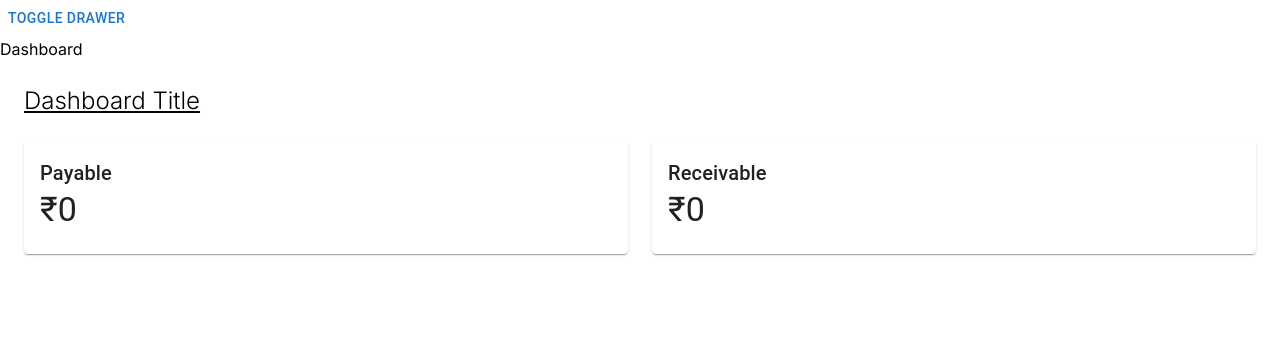
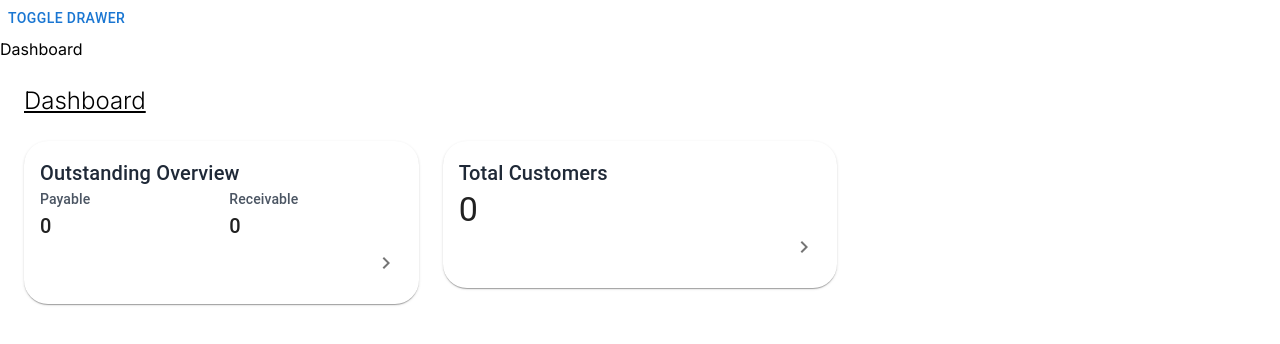
Before and after one commit to softgen-mustafa/softgen-web, a Next.js app: page /dashboard in a window 1280 px wide. Shown: the top 344 px of the page. Built offline with nearby package versions, Linux system fonts and the light colour scheme; no server answers.

Commit message:
Outstanding Card and Customer Card cards ported

```diff
--- /dev/null
+++ b/app/dashboard/cards/customer_card.tsx
@@ -0,0 +1,64 @@
+"use client";
+
+import React, { useEffect, useState } from "react";
+import {
+  Card,
+  CardContent,
+  Typography,
+  CircularProgress,
+  IconButton,
+} from "@mui/material";
+import { ChevronRight } from "@mui/icons-material";
+import { getAsync, getBmrmBaseUrl } from "@/app/services/rest_services";
+
+const CustomerDetailsCard = () => {
+  const [data, setData] = useState<{
+    totalCount: number;
+  } | null>(null);
+  const [isLoading, setIsLoading] = useState(true);
+
+  useEffect(() => {
+    CustomerCardApi();
+  }, []);
+
+  const CustomerCardApi = async () => {
+    try {
+      setIsLoading(true);
+      let url = `${getBmrmBaseUrl()}/ledger/total-count`;
+      const response = await getAsync(url);
+      setData({
+        totalCount: response.total_count,
+      });
+    } catch (error) {
+      console.error("Error fetching data:", error);
+    } finally {
+      setIsLoading(false);
+    }
+  };
+
+  return (
+    <Card className="bg-white shadow-md" sx={{ borderRadius: 6 }}>
+      {isLoading ? (
+        <CardContent className="flex justify-center items-center h-40">
+          <CircularProgress />
+        </CardContent>
+      ) : (
+        <CardContent className="p-6">
+          <Typography variant="h6" className="text-gray-800 mb-4">
+            Total Customers
+          </Typography>
+          <Typography variant="h4" className="font-bold mb-4">
+            {data?.totalCount.toLocaleString() || "0"}
+          </Typography>
+          <div className="flex justify-end">
+            <IconButton size="small">
+              <ChevronRight />
+            </IconButton>
+          </div>
+        </CardContent>
+      )}
+    </Card>
+  );
+};
+
+export { CustomerDetailsCard };
--- /dev/null
+++ b/app/dashboard/cards/outstanding_card.tsx
@@ -0,0 +1,110 @@
+
+"use client";
+
+import React, { useEffect, useState } from "react";
+import {
+  Card,
+  CardContent,
+  Typography,
+  CircularProgress,
+  IconButton,
+  Grid,
+} from "@mui/material";
+import { ChevronRight } from "@mui/icons-material";
+import { getAsync, getBmrmBaseUrl } from "@/app/services/rest_services";
+
+interface OutstandingData {
+  payableTitle: string;
+  receivableTitle: string;
+  payableAmount: number;
+  receivableAmount: number;
+  currency: string;
+}
+
+const OutstandingCard = () => {
+  const [data, setData] = useState<OutstandingData | null>(null);
+  const [isLoading, setIsLoading] = useState(true);
+
+  useEffect(() => {
+    fetchOutstandingData();
+  }, []);
+
+  const fetchOutstandingData = async () => {
+    try {
+      setIsLoading(true);
+      let url = `${getBmrmBaseUrl()}/bill/get/outstanding-overview`;
+      const response = await getAsync(url);
+
+      if (response === null || response.length < 2) {
+        throw new Error("Invalid response data");
+      }
+
+      setData({
+        payableTitle: response[0].name || "Payable",
+        receivableTitle: response[1].name || "Receivable",
+        payableAmount: response[0].closingBal,
+        receivableAmount: response[1].closingBal,
+        currency: response.currency || "₹",
+      });
+    } catch (error) {
+      console.error("Error fetching outstanding data:", error);
+    } finally {
+      setIsLoading(false);
+    }
+  };
+
+  const AmountDisplay = ({
+    title,
+    amount,
+  }: {
+    title: string;
+    amount: number;
+  }) => (
+    <div>
+      <Typography variant="subtitle2" className="text-gray-600">
+        {title}
+      </Typography>
+      <Typography variant="h6" className="font-bold">
+        {data?.currency}
+        {amount.toLocaleString()}
+      </Typography>
+    </div>
+  );
+
+  return (
+    <Card className="bg-white shadow-md" sx={{ borderRadius: 6 }}>
+      {isLoading ? (
+        <CardContent className="flex justify-center items-center h-40">
+          <CircularProgress />
+        </CardContent>
+      ) : (
+        <CardContent className="p-6">
+          <Typography variant="h6" className="text-gray-800 mb-4">
+            Outstanding Overview
+          </Typography>
+          <Grid container spacing={2} className="mb-1">
+            <Grid item xs={6}>
+              <AmountDisplay
+                title={data?.payableTitle || "Payable"}
+                amount={data?.payableAmount || 0}
+              />
+            </Grid>
+            <Grid item xs={6}>
+              <AmountDisplay
+                title={data?.receivableTitle || "Receivable"}
+                amount={data?.receivableAmount || 0}
+              />
+            </Grid>
+          </Grid>
+          <div className="flex justify-end">
+            <IconButton size="small">
+              <ChevronRight />
+            </IconButton>
+          </div>
+        </CardContent>
+      )}
+    </Card>
+  );
+};
+
+export {OutstandingCard} ;
--- a/app/dashboard/page.tsx
+++ b/app/dashboard/page.tsx
@@ -1,106 +1,20 @@
-"use client";
-
-import { useRouter } from "next/router";
-import { useEffect, useState } from "react";
-import { getAsync, getBmrmBaseUrl } from "../services/rest_services";
-import {
-  Box,
-  Card,
-  CardContent,
-  Typography,
-  CircularProgress,
-} from "@mui/material";
-
-
+import { CustomerDetailsCard } from "./cards/customer_card";
+import { Grid } from "@mui/material";
+import { OutstandingCard } from "./cards/outstanding_card";
 const Page = () => {
-  const [details, setDetails] = useState<{
-    payableTitle: string;
-    receivableTitle: string;
-    payableAmount: number;
-    receivableAmount: number;
-    currency: string;
-  } | null>(null);
-  const [loading, setLoading] = useState(true);
-
-  const hasReloaded = false;
-  const selectedCompany = "df89b80e-9048-49f1-9c5e-0c88fe9886f0";
-
-  useEffect(() => {
-    outstandingDashboardApi();
-  }, [selectedCompany, hasReloaded]);
-
-  const outstandingDashboardApi = async () => {
-    setLoading(true);
-    try {
-      const url = `${getBmrmBaseUrl()}/bill/get/outstanding-overview`;
-      let response = await getAsync(url);
-      console.log(response);
-      if (response === null || response.length < 1) {
-        response = [
-          {
-            name: "Payable",
-            billDate: "0001-01-01T00:00:00",
-            dueDate: null,
-            closingBal: 0,
-            isOutstanding: false,
-          },
-          {
-            name: "Receivable",
-            billDate: "0001-01-01T00:00:00",
-            dueDate: null,
-            closingBal: 0,
-            isOutstanding: false,
-          },
-        ];
-      }
-
-      setDetails({
-        payableTitle: response[0].name || "Payable",
-        receivableTitle: response[1].name || "Receivable",
-        payableAmount: response[0].closingBal,
-        receivableAmount: response[1].closingBal,
-        currency: response.currency ?? "₹",
-      });
-    } catch (error) {
-      console.error("Error fetching dashboard data:", error);
-    } finally {
-      setLoading(false);
-    }
-  };
-
   return (
     <div className="p-6">
-      <h1 className="text-2xl font-light underline mb-6">Dashboard Title</h1>
-      {loading ? (
-        <CircularProgress />
-      ) : (
-        <Box className="grid grid-cols-1 md:grid-cols-2 gap-6">
-          <Card className="bg-white shadow-md">
-            <CardContent>
-              <Typography variant="h6" className="mb-2">
-                {details?.payableTitle}
-              </Typography>
-              <Typography variant="h4" className="font-bold">
-                {details?.currency}
-                {details?.payableAmount.toLocaleString()}
-              </Typography>
-            </CardContent>
-          </Card>
-          <Card className="bg-white shadow-md">
-            <CardContent>
-              <Typography variant="h6" className="mb-2">
-                {details?.receivableTitle}
-              </Typography>
-              <Typography variant="h4" className="font-bold">
-                {details?.currency}
-                {details?.receivableAmount.toLocaleString()}
-              </Typography>
-            </CardContent>
-          </Card>
-        </Box>
-      )}
+      <h1 className="text-2xl font-light underline mb-6">Dashboard</h1>
+      <Grid container spacing={3}>
+        <Grid item xs={12} md={4}>
+          <OutstandingCard />
+        </Grid>
+        <Grid item xs={12} md={4}>
+          <CustomerDetailsCard />
+        </Grid>
+
+      </Grid>
     </div>
   );
 };
-
 export default Page;
```
